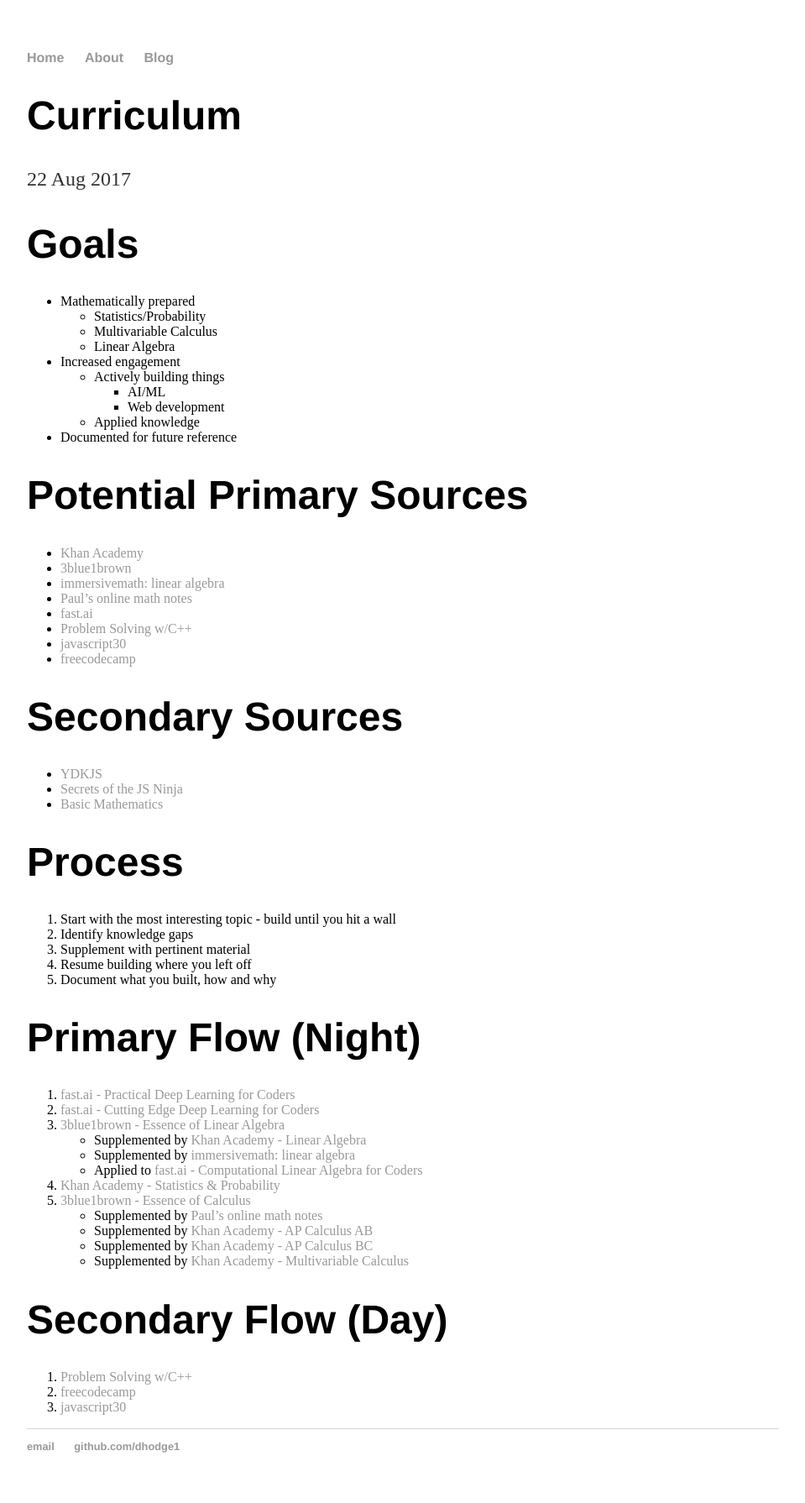
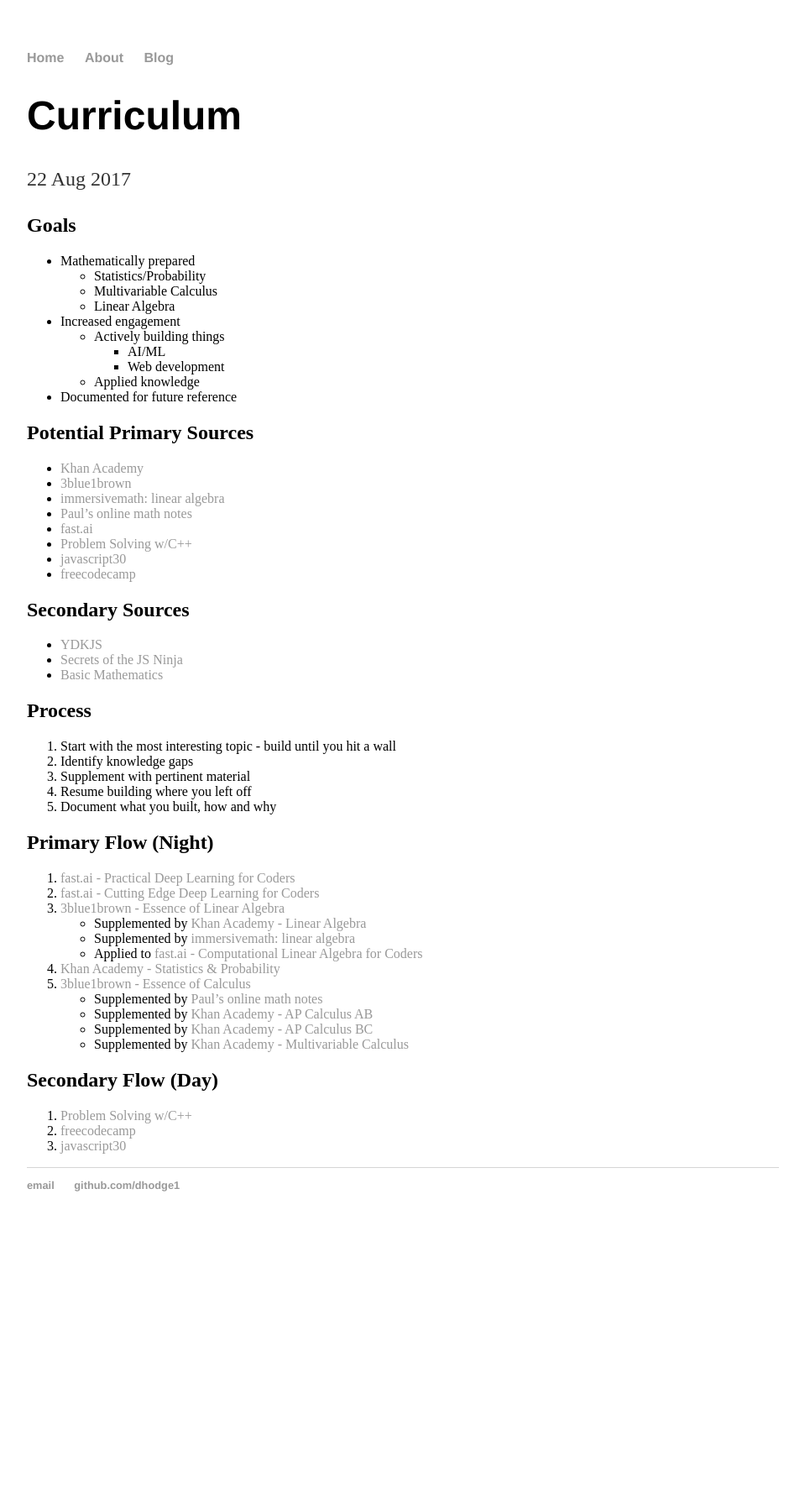
Before and after one commit to dhodge1/dhodge1.github.io, a Jekyll site: the page built from _posts/2017-08-22-curriculum.md, in a window 1280 px wide. Shown: the whole page at 84% size, without its empty margins (160-1119 px from the left). Built offline with Jekyll 4.4.1, drawn with Linux system fonts in a browser that asks for light colours; our own code applies the rules of GitHub Pages for plain Markdown files; after the commit the page ends 1479 px from its top, so only the background shows below that.

```diff
--- a/_posts/2017-08-22-curriculum.md
+++ b/_posts/2017-08-22-curriculum.md
@@ -1,4 +1,4 @@
-# Goals
+## Goals
 
 * Mathematically prepared
   * Statistics/Probability
@@ -11,7 +11,7 @@
   * Applied knowledge
 * Documented for future reference
 
-# Potential Primary Sources
+## Potential Primary Sources
 
 * [Khan Academy](https://www.khanacademy.org/)
 * [3blue1brown](https://www.youtube.com/channel/UCYO_jab_esuFRV4b17AJtAw)
@@ -22,19 +22,19 @@
 * [javascript30](https://javascript30.com/)
 * [freecodecamp](https://www.freecodecamp.org/)
 
-# Secondary Sources
+## Secondary Sources
 * [YDKJS](https://github.com/getify/You-Dont-Know-JS)
 * [Secrets of the JS Ninja](https://www.manning.com/books/secrets-of-the-javascript-ninja-second-edition)
 * [Basic Mathematics](https://www.amazon.com/Basic-Mathematics-Serge-Lang/dp/0387967877)
 
-# Process
+## Process
 1. Start with the most interesting topic - build until you hit a wall
 2. Identify knowledge gaps
 3. Supplement with pertinent material
 4. Resume building where you left off
 5. Document what you built, how and why
 
-# Primary Flow (Night)
+## Primary Flow (Night)
 1. [fast.ai - Practical Deep Learning for Coders](http://course.fast.ai/)
 2. [fast.ai - Cutting Edge Deep Learning for Coders](http://course.fast.ai/part2.html)
 3. [3blue1brown - Essence of Linear Algebra](https://www.youtube.com/watch?v=kjBOesZCoqc&list=PLZHQObOWTQDPD3MizzM2xVFitgF8hE_ab)
@@ -48,7 +48,7 @@
   * Supplemented by [Khan Academy - AP Calculus BC](https://www.khanacademy.org/math/ap-calculus-bc)
   * Supplemented by [Khan Academy - Multivariable Calculus](https://www.khanacademy.org/math/multivariable-calculus)
 
-# Secondary Flow (Day)
+## Secondary Flow (Day)
 1. [Problem Solving w/C++](https://www.amazon.com/Problem-Solving-10th-Walter-Savitch/dp/0134448286/ref=sr_1_2?ie=UTF8&qid=1503446355&sr=8-2&keywords=problem+solving+with+c%2B%2B)
 2. [freecodecamp](https://www.freecodecamp.org/)
 3. [javascript30](https://javascript30.com/)
```
